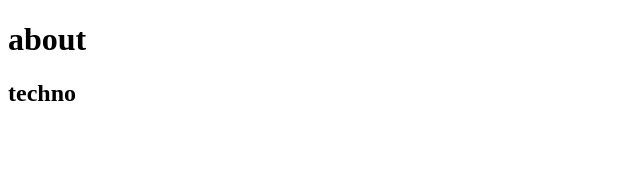
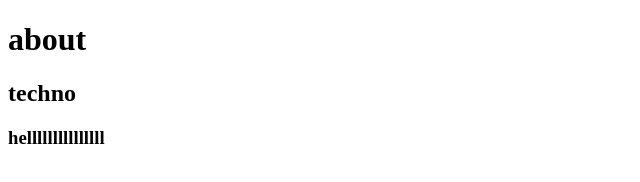
Before and after one commit to aniketMethi/upgrad_techno, a plain HTML site: page about.html in a window 1280 px wide. Shown: the whole page, without its empty margins (0-640 px from the left). Drawn offline with Linux system fonts and the light colour scheme.

Commit message:
main1 branch

```diff
--- a/about.html
+++ b/about.html
@@ -9,5 +9,6 @@
 <body>
     <h1>about</h1>
     <h2>techno</h2>
+    <h3>helllllllllllllll</h3>
 </body>
 </html>
```
